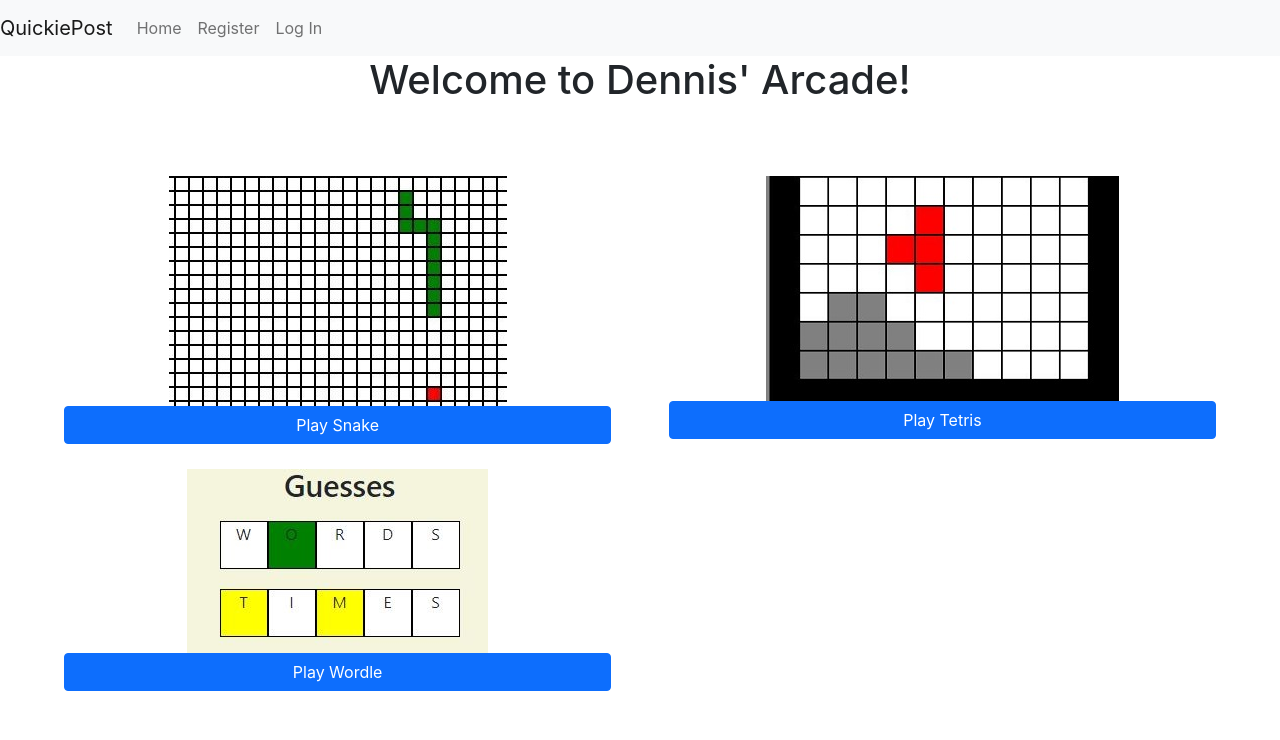
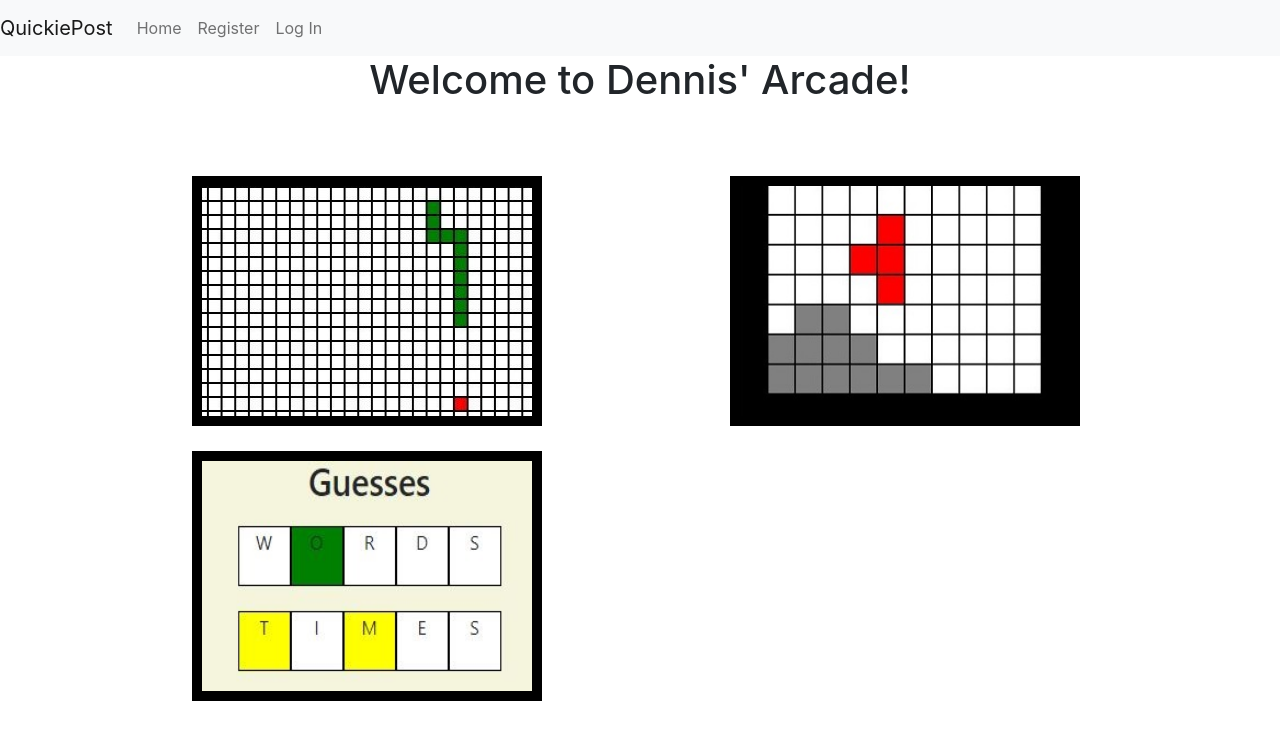
Before and after one commit to DennisLi66/Arcade-Frontend, a React (Create React App) app: page / in a window 1280 px wide. Shown: the top 740 px of the page. Built offline with nearby package versions, Linux system fonts and the light colour scheme.

Commit message:
Added hovering text on the main menu
also added sass

```diff
--- a/package.json
+++ b/package.json
@@ -10,6 +10,7 @@
     "react-bootstrap": "^2.0.3",
     "react-dom": "^17.0.2",
     "react-scripts": "4.0.3",
+    "sass": "^1.49.8",
     "typescript": "^4.5.5",
     "universal-cookie": "^4.0.4",
     "web-vitals": "^1.1.2"
--- a/src/App.css
+++ /dev/null
@@ -1,13 +0,0 @@
-.App {
-  text-align: center;
-}
-.gameBox{
-  display: grid;
-  grid-template-columns: 1fr 1fr;
-  padding: 5%;
-  grid-gap: 5%;
-}
-.gameImageButton{
-  width: 100%;
-  height: auto;
-}
--- a/src/App.js
+++ b/src/App.js
@@ -1,4 +1,4 @@
-import './App.css';
+import './App.scss';
 import React from "react";
 import Nav from 'react-bootstrap/Nav'
 import Navbar from 'react-bootstrap/Navbar'
@@ -28,6 +28,21 @@ function App() {
 
   const getHome = React.useCallback(
     (confMsg = "") => {
+      //Visual Stuff
+      function hoverImage(imageName){
+        if (imageName === 'snake'){
+          document.getElementById("snakeWords").style.visibility = 'visible';
+        } else if (imageName === 'wordle'){
+          document.getElementById("wordleWords").style.visibility = 'visible';
+        } else if (imageName === 'tetris'){
+          document.getElementById("tetrisWords").style.visibility = 'visible';
+        }
+      }
+      function hoverOff(){
+        document.getElementById("snakeWords").style.visibility = 'hidden';
+        document.getElementById("wordleWords").style.visibility = 'hidden';
+        document.getElementById("tetrisWords").style.visibility = 'hidden';
+      }
       //Nav Changers
       function changeNavbarToLoggedIn(){
         changeNavbar(
@@ -370,15 +385,14 @@ function App() {
             <h1>Welcome to Dennis' Arcade!</h1>
             <div>
               <div className="gameBox">
-                <div>
-                  <img src={snakeImage} alt="Play Snake Button"></img>
-                  <Button className='gameImageButton' onClick={() => {openGame("Snake")}}>Play Snake</Button></div>
-                <div>
-                  <img src={tetrisImage} alt="Play Tetris Button"></img>
-                  <Button className='gameImageButton' onClick={() => {openGame("Tetris")}}>Play Tetris</Button></div>
-                <div>
-                <img src={wordleImage} alt="Play Wordle Button"></img>
-                <Button className='gameImageButton' onClick={() => {openGame("Wordle")}}>Play Wordle</Button></div>
+                  <img className="gameImage snake" src={snakeImage} alt="Play Snake Button" onMouseOver={()=>{hoverImage("snake")}}></img>
+                  <div className='gameImage snake' id='snakeWords' onMouseOut={()=>{hoverOff()}} onClick={() => {openGame("Snake")}}><h1>Snake</h1></div>
+
+                  <img className="gameImage tetris" src={tetrisImage} alt="Play Tetris Button" onMouseOver={()=>{hoverImage("tetris")}}></img>
+                  <div className='gameImage tetris' id='tetrisWords' onMouseOut={()=>{hoverOff()}} onClick={() => {openGame("Tetris")}}><h1>Tetris</h1></div>
+
+                  <img className="gameImage wordle" src={wordleImage} alt="Play Wordle Button" onMouseOver={()=>{hoverImage("wordle")}}></img>
+                  <div className='gameImage wordle' id='wordleWords' onMouseOut={()=>{hoverOff()}} onClick={() => {openGame("Wordle")}}><h1>Wordle</h1></div>
               </div>
             </div>
           </div>
--- /dev/null
+++ b/src/App.scss
@@ -0,0 +1,47 @@
+.App {
+  text-align: center;
+}
+.gameBox{
+  display: grid;
+  grid-template-columns: auto auto;
+  padding: 5%;
+  grid-gap: 5%;
+  width: 100%;
+  padding-left: 15%
+}
+.gameImage{
+  position: relative;
+  width: 350px;
+  height: 250px;
+  border: 10px solid black;
+  &.snake{
+    background-color: black;
+    grid-area: 1 / 1 / 2 / 2;
+    &#snakeWords{
+      color: white;
+      padding-top: 20%;
+      opacity: 80%;
+      visibility: hidden;
+    }
+  }
+  &.tetris{
+    background-color: black;
+    grid-area: 1 / 2 / 2 / 3;
+    &#tetrisWords{
+      color: white;
+      padding-top: 20%;
+      opacity: 80%;
+      visibility: hidden;
+    }
+  }
+  &.wordle{
+    background-color: black;
+    grid-area: 2 / 1 / 3 / 2;
+    &#wordleWords{
+      color: white;
+      opacity: 80%;
+      padding-top: 20%;
+      visibility: hidden;
+    }
+  }
+}
```
Also changed, not shown: src/images/TetrisGameImage.jpg, 1 other file (tests, documents, lock files or other folders).
